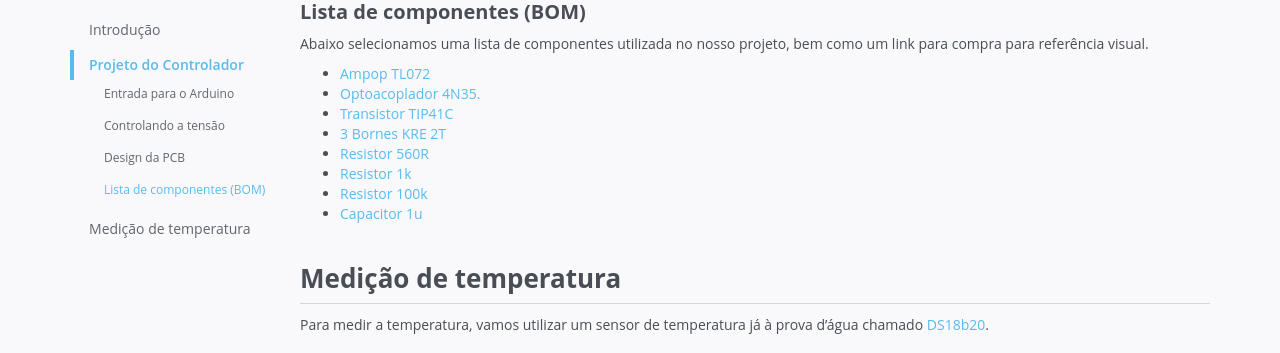
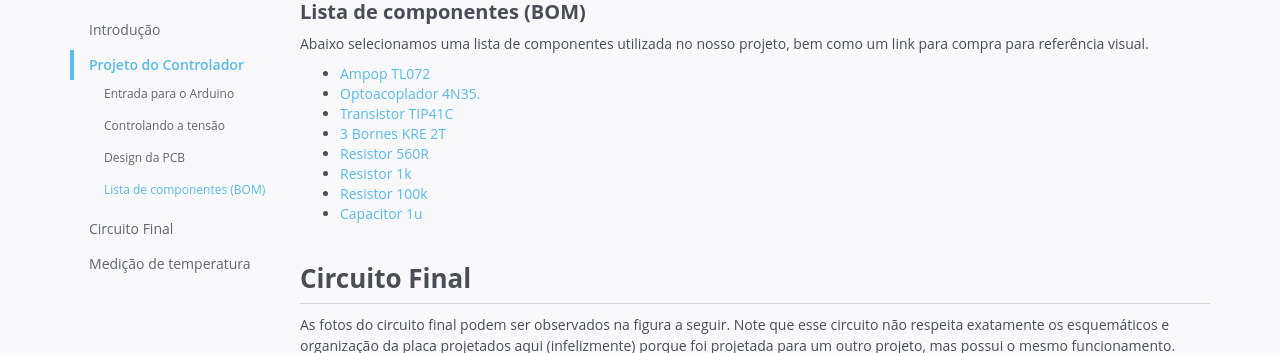
Before and after one commit to bvanelli/control-lab, a Jekyll site: the page built from planta2.md, in a window 1280 px wide and 900 px high, scrolled down 3743 px, cut to the strip 0-353 px from the top of the window. Built offline with Jekyll 4.4.1, drawn with Linux system fonts in a browser that asks for light colours.

Commit message:
Added pictures of circuits.

```diff
--- a/planta2.md
+++ b/planta2.md
@@ -63,6 +63,13 @@ Abaixo selecionamos uma lista de componentes utilizada no nosso projeto, bem com
 - [Resistor 100k](http://proesi.com.br/catalog/product/view/id/6133/s/resistor-precisao-1-1-4w-100k/)
 - [Capacitor 1u](http://proesi.com.br/capacitor-eletrolitico-1uf-50v-105.html)
 
+# Circuito Final
+
+As fotos do circuito final podem ser observados na figura a seguir. Note que esse circuito não respeita exatamente os esquemáticos e organização da placa projetados aqui (infelizmente) porque foi projetada para um outro projeto, mas possui o mesmo funcionamento.
+
+<img src="/control-lab/assets/images/planta2/circuito-cima.jpg" style="width: 50%;"/>
+<img src="/control-lab/assets/images/planta2/circuito-baixo.jpg" style="width: 50%;"/>
+
 # Medição de temperatura
 
 Para medir a temperatura, vamos utilizar um sensor de temperatura já à prova d'água chamado [DS18b20](http://proesi.com.br/catalog/product/view/id/7183/s/sensor-de-temperatura-a-prova-d-agua-ds18b20/).
```
Also changed, not shown: planta1.md (+4 -1 lines), assets/images/planta1/circuito-baixo.jpg (added), assets/images/planta1/circuito-cima.jpg (added), assets/images/planta2/circuito-baixo.jpg (added), assets/images/planta2/circuito-cima.jpg (added), exp1.md (line endings or trailing spaces).
